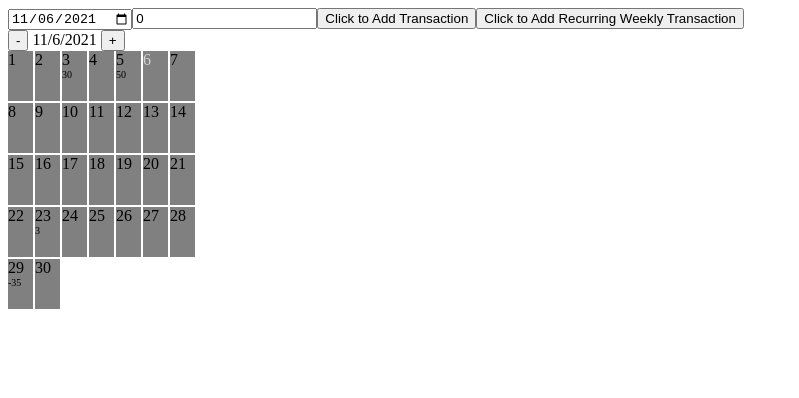
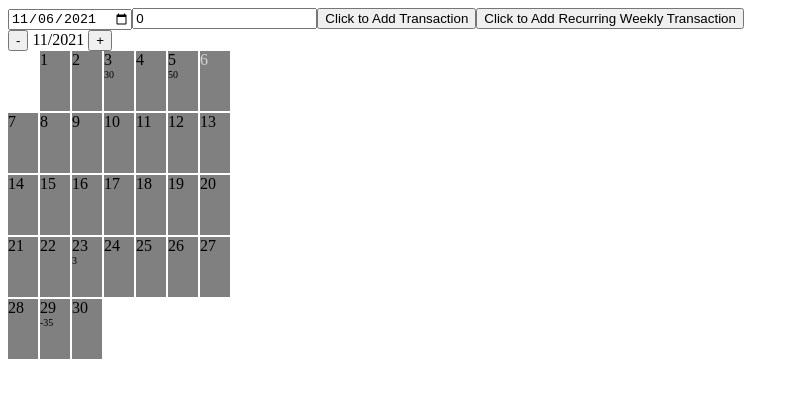
Before and after one commit to LexTheMenace/Budget_Calendar, an Angular app: page / in a window 1280 px wide. Shown: the top 398 px of the page, without its empty margins (0-799 px from the left). Built offline with nearby package versions, Linux system fonts and the light colour scheme.

Commit message:
dates are objects with date value"

```diff
--- a/src/app/calendar/calendar.component.html
+++ b/src/app/calendar/calendar.component.html
@@ -10,26 +10,27 @@
 <div class="month">
 
   <div class="day">
-    <button (click)="changeDate('past')">-</button> {{ month }}/{{ day }}/{{year}}
+    <button (click)="changeDate('past')">-</button> {{ month }}/{{year}}
     <button (click)="changeDate('future')">+</button>
   </div>
 </div>
 
 <div class="calendar">
   <div
-    *ngFor="let d of getDaysInMonth(); let i = index;"
-    (click)="getProjected(i)"
+    *ngFor="let d of currentMonth;"
+    (click)="getProjected(d)"
     class="day-block"
-    [ngStyle]="{color: projDay === i + 1 ? 'white': (i + 1) === today.getDate() ? 'lightgray': 'black' }"
-  >
-    {{ i + 1 }}
+    [ngStyle]="{color: projDay === d ? 'white': d === today.getDate() ? 'lightgray': 'black' }"
+    [title]="d === 1 && monthStartDay"
+    >
+    {{ d }}
     <div
-      *ngFor="let t of getDaysTransactions(year, month, i + 1 )"
+      *ngFor="let t of getDaysTransactions(year, month, d)"
       class="transaction-small"
     >
       {{ t }}
     </div>
-    <div class="balance" *ngIf="i + 1 === projDay">
+    <div class="balance" *ngIf="d=== projDay">
       {{ projectedBalance }}
     </div>
   </div>
--- a/src/app/calendar/calendar.component.scss
+++ b/src/app/calendar/calendar.component.scss
@@ -1,15 +1,14 @@
 .calendar {
   display: grid;
-  grid-template-columns: repeat(7,25px);
-  grid-template-rows: repeat(auto, 50px);
+  grid-template-columns: repeat(7,30px);
   height: 250px;
   width: 200px;
   gap: 2px;
 }
 .day-block {
   background-color: gray;
-  width: 25px;
-  height: 50px;
+  width: 30px;
+  height: 60px;
 }
 .transaction-small {
   font-size: 10px;
@@ -18,7 +17,24 @@
   font-size: 12px;
   font-weight: bold;
 }
-
+[title='0']{
+  grid-column-start: 1;
+}
+[title='1']{
+  grid-column-start: 2;
+}
+[title='2']{
+  grid-column-start: 3;
+}
+[title='3']{
+  grid-column-start: 4;
+}
 [title='4']{
-
+  grid-column-start: 5;
 }
+[title='5']{
+  grid-column-start: 6;
+}
+[title='6']{
+  grid-column-start: 7;
+}
--- a/src/app/calendar/calendar.component.ts
+++ b/src/app/calendar/calendar.component.ts
@@ -11,7 +11,7 @@ export class CalendarComponent implements OnInit {
   startingBalance = 400;
   projectedBalance = 0;
   amount: number = 0;
-  // transactions = {};
+
   transactions: any = {
     "2021-11-03": [30],
     "2021-11-23": [3],
@@ -23,6 +23,14 @@ export class CalendarComponent implements OnInit {
 
   today = this.getLocalDate(new Date());
   currentDate = this.today;
+  currentMonth = this.getDaysInMonth();
+  monthStartDay!: number;
+
+  ngOnInit(): void {
+    console.log(this.today);
+    this.setMonthStartDay();
+  }
+
 
   addTransactionWithDate(date: string = this.getFormattedDate()) {
     const dateExists = this.transactions[date];
@@ -66,8 +74,8 @@ export class CalendarComponent implements OnInit {
   }
   getProjected(day: number) {
     const transactions = [];
-    this.projDay = day + 1;
-    this.currentDate = new Date(this.year, this.month - 1, day + 1);
+    this.projDay = day;
+    this.currentDate = new Date(this.year, this.month - 1, day);
 
     for (let key in this.transactions) {
       const keyDate = new Date(key).getTime();
@@ -118,8 +126,11 @@ export class CalendarComponent implements OnInit {
   getDaysInMonth() {
     return Array.from({
       length: new Date(this.year, this.month, 0).getDate(),
-    }).fill(null);
+    }, (i,_ ) => {
+      return _ + 1;
+    })
   }
+
   changeDate(val: string) {
     // Changes Month by 1
     if (val === "future") {
@@ -128,7 +139,11 @@ export class CalendarComponent implements OnInit {
     if (val == "past") {
       this.currentDate = new Date(this.year, this.month - 2, this.day);
     }
+    this.setMonthStartDay()
+  }
+  setMonthStartDay(){
+    const currentDate = new Date(this.currentDate.getTime());
+    this.monthStartDay = new Date(currentDate.setDate(1)).getDay();
   }
 
-  ngOnInit(): void {}
 }
```
